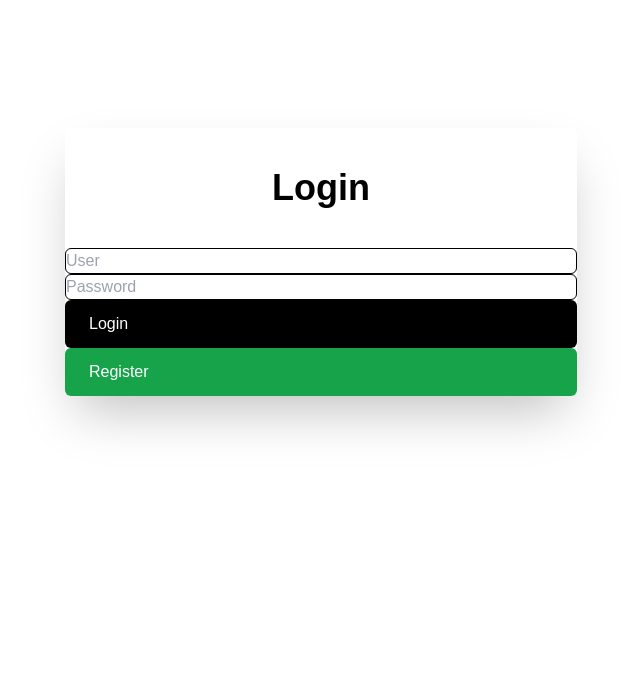
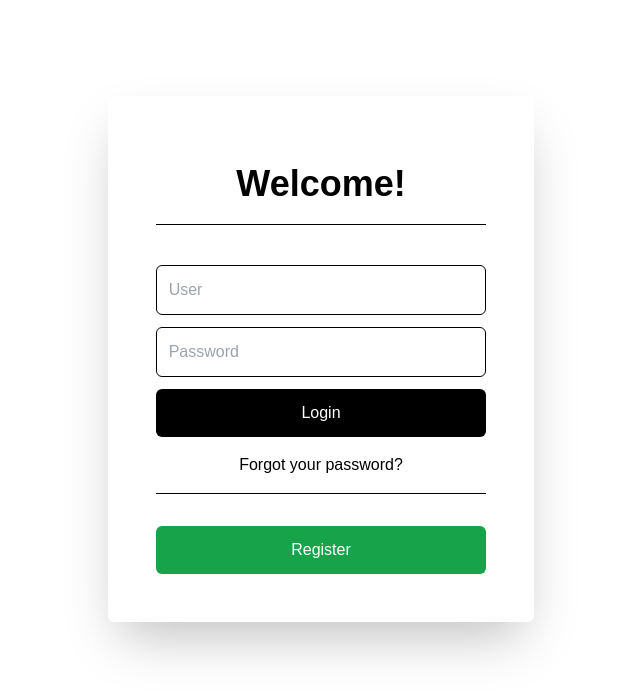
Before and after one commit to Media-Collab/hackathon_app_write, a Next.js app in the folder frontend/: page /Auth in a window 1280 px wide. Shown: the top 696 px of the page, without its empty margins (319-959 px from the left). Built offline with nearby package versions, Linux system fonts and the light colour scheme.

Commit message:
feat: Conectando inicio de sesión

```diff
--- a/frontend/src/pages/Auth/index.jsx
+++ b/frontend/src/pages/Auth/index.jsx
@@ -1,18 +1,78 @@
 import Link from "next/link"
+import { useRef, useState, useContext, useEffect } from "react";
+import AuthContext from "../Context/AuthProvider";
 
 const Login = () => {
+
+  const { setAuth } = useContext(AuthContext);
+    const userRef = useRef();
+    const errRef = useRef();
+
+    const [user, setUser] = useState('');
+    const [pwd, setPwd] = useState('');
+    const [errMsg, setErrMsg] = useState('');
+    const [success, setSuccess] = useState(false);
+
+    useEffect(()=>{
+        setErrMsg("");
+    }, [user, pwd])
+
+    const handleSubmit = async (e) => {
+        e.preventDefault();
+
+        try {
+            const response = await axios.post(LOGIN_URL, JSON.stringify({ user, pwd }),
+            {
+                headers: { "Content-Type" : "application/json" },
+                withCredentials: false
+            }
+            );
+            console.log(JSON.stringify(response?.data));
+            const accessToken = response?.data?.accessToken;
+            const roles = response?.data?.roles;
+            setAuth({ user, pwd, roles, accessToken });
+            setUser('');
+            setPwd('');
+            setSuccess(true);
+        } catch (err) {
+            if (!err?.response) {
+                setErrMsg('noresponde el serbidor');
+            } else if (err.response?.status === 406) {
+                setErrMsg('Usuario o contraseña incorrecto');
+            } else if (err.response?.status === 401) {
+                setErrMsg('inautorisado mijo');
+            } else {
+                setErrMsg('Entrada fayida');
+            }
+            errRef.current.focus();
+        }
+    }
+
   return (
     <>
-      <section className="mx-96 mt-32 shadow-2xl rounded-md flex flex-col">
-        <p className="font-bold text-4xl text-center my-10 border-b-black">Login</p>
-          <input type="text" placeholder="User" className="border-black border rounded-md"></input>
-          <input type="text" placeholder="Password" className="border-black border rounded-md"></input>
-          <Link href="/">
-            <a className="py-3 px-6 bg-black text-white rounded-md">Login</a>
-          </Link>
-          <Link href="/register">
-            <a className="py-3 px-6 bg-green-600 text-white rounded-md">Register</a>
-          </Link>
+      <section className="mt-24 grid grid-cols-3">
+        <article className="shadow-2xl rounded-md col-start-2">
+            <form onSubmit={handleSubmit} className="m-12 items-center flex flex-col">
+              <p className="font-bold text-4xl text-center mb-10 border-b border-black w-full py-5">Welcome!</p>
+              <input type="text" placeholder="User" className="border-black border rounded-md p-3 w-full"
+              id="username"
+              ref={userRef}
+              autoComplete="off"
+              onChange={(e) => setUser(e.target.value)}
+              value={user}
+              required></input>
+              <input type="text" placeholder="Password" className="border-black border rounded-md p-3 w-full my-3"></input>
+                <Link href="/">
+                  <a className="py-3 px-6 w-full text-center bg-black text-white rounded-md">Login</a>
+                </Link>
+                <Link href="/register">
+                  <a className="py-4 px-6 w-full text-center border-b border-black mb-8">Forgot your password?</a>
+                </Link>
+                <Link href="/register">
+                  <a className="py-3 px-6 w-full text-center bg-green-600 text-white rounded-md">Register</a>
+                </Link>
+              </form>
+        </article>
       </section>
     </>
   )
--- /dev/null
+++ b/frontend/src/pages/Context/AuthProvider.jsx
@@ -0,0 +1,15 @@
+import { createContext, useState } from "react";
+
+const AuthContext = createContext({});
+
+export const AuthProvider = ({ children }) => {
+    const [auth, setAuth] = useState({});
+
+    return (
+        <AuthContext.Provider value={{ auth, setAuth }}>
+            {children}
+        </AuthContext.Provider>
+    )
+}
+
+export default AuthContext;
```
